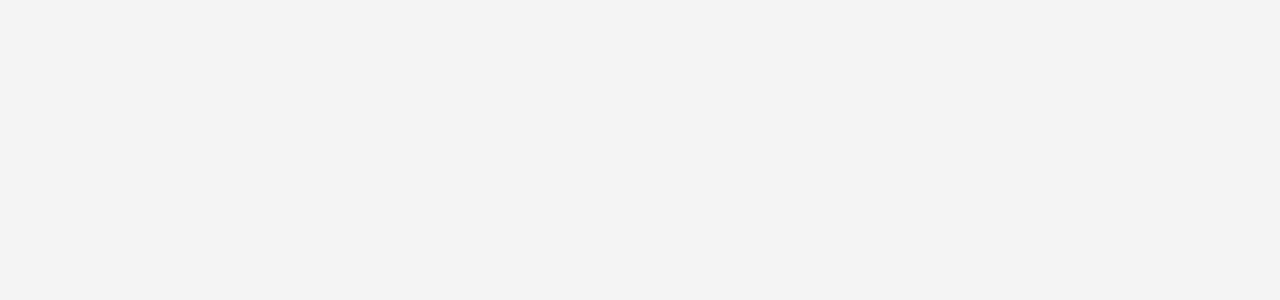
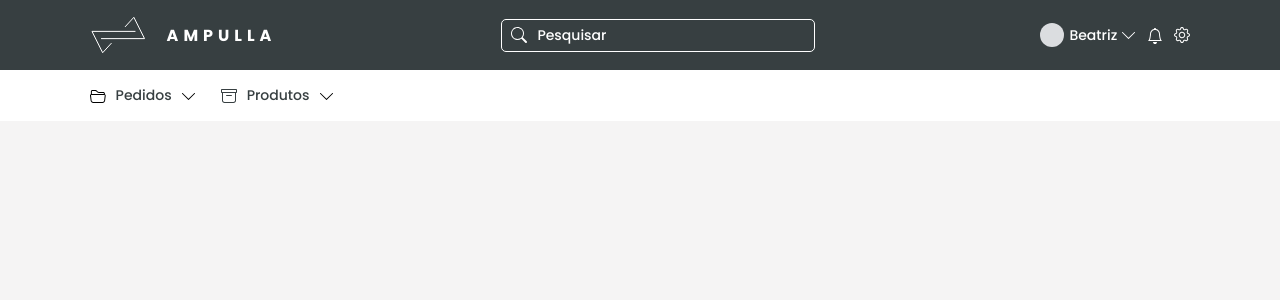
Before and after one commit to Emerson-MM-Filho/Order-Manager-Front, a React (Create React App) app: page /new-order in a window 1280 px wide. Shown: the top 300 px of the page. Built offline with nearby package versions, Linux system fonts and the light colour scheme.

Commit message:
fix route

```diff
--- a/src/App.js
+++ b/src/App.js
@@ -11,8 +11,8 @@ function App() {
     <Switch>
       <Provider>
         <Route exact path='/' component={ AllOrders } />
+        <Route exact path='/new-order' component={ NewOrder } />
       </Provider>
-      <Route exact path='/new-order' component={ NewOrder } />
     </Switch>
   )
 }
```
